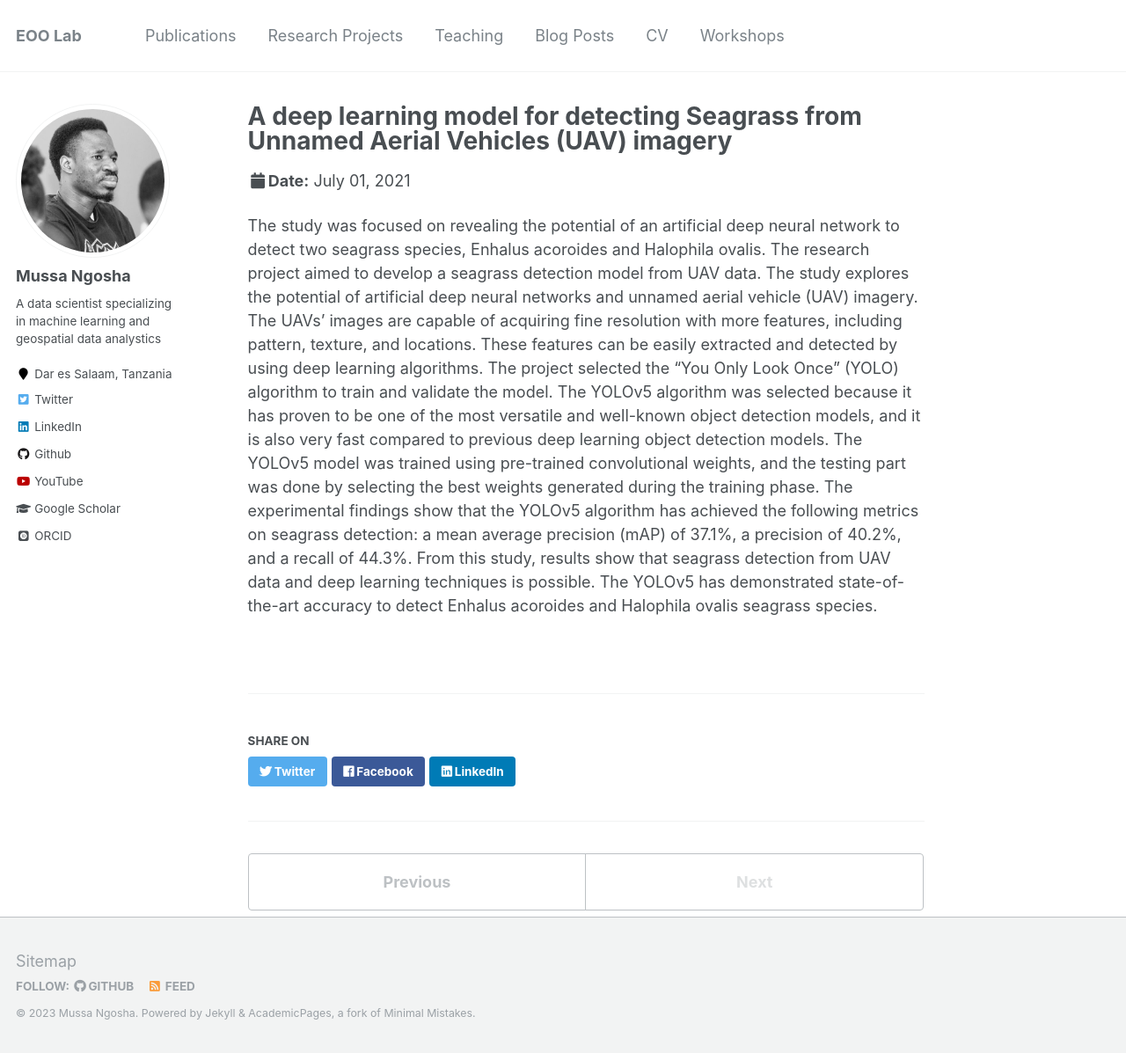
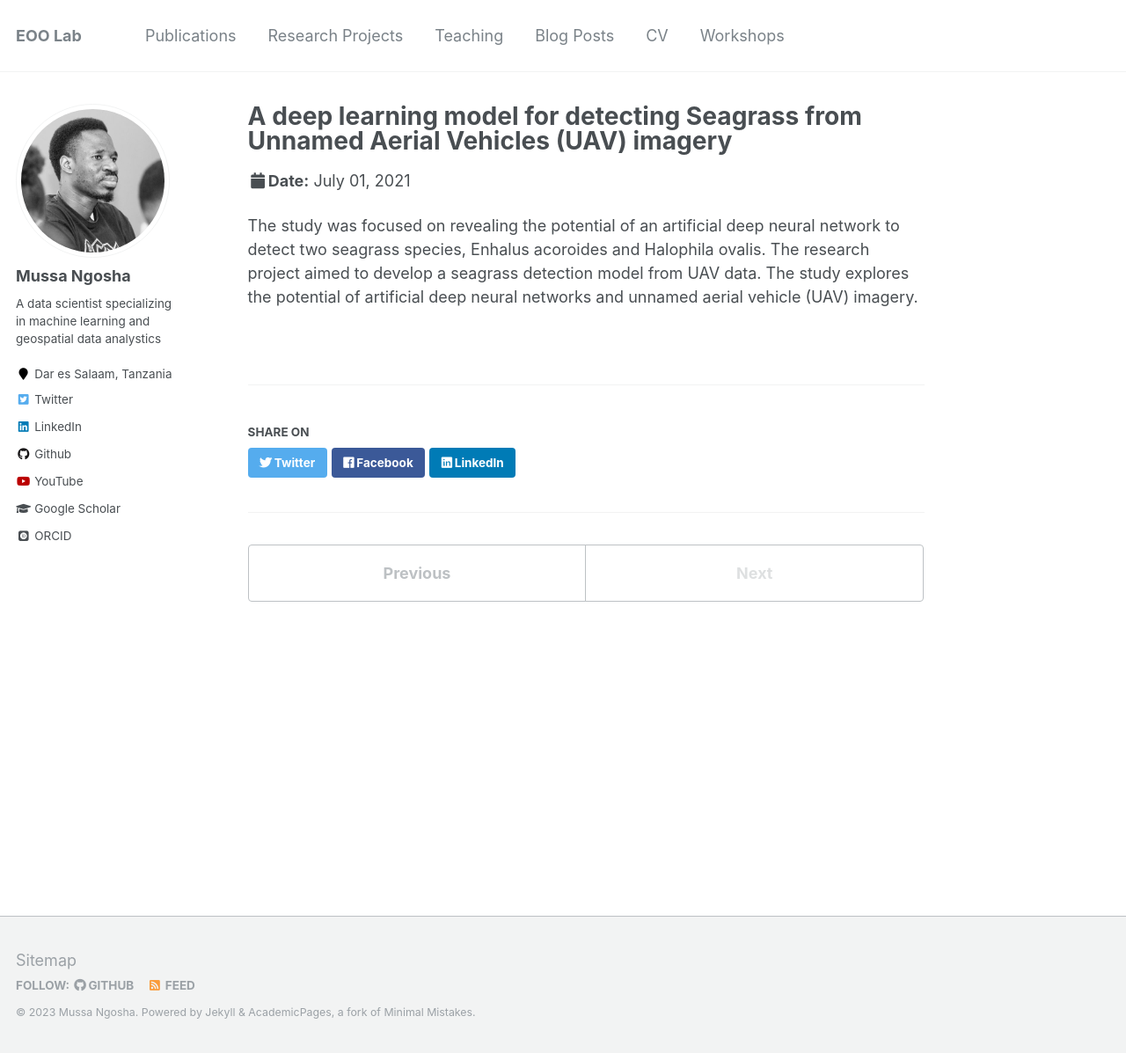
Before and after one commit to NgoshaJr/ngoshajr.github.io, a Jekyll site: the page built from _talks/2012-03-01-talk-1.md, in a window 1280 px wide and 1197 px high. Shown: the whole window at 88% size. Built offline with Jekyll 4.4.1, drawn with Linux system fonts in a browser that asks for light colours; some web fonts are replaced.

Commit message:
Update 2012-03-01-talk-1.md

```diff
--- a/_talks/2012-03-01-talk-1.md
+++ b/_talks/2012-03-01-talk-1.md
@@ -3,9 +3,9 @@ title: "A deep learning model for detecting Seagrass from Unnamed Aerial Vehicle
 collection: talks
 type: "Talk"
 permalink: /talks/2012-03-01-talk-1
-venue: "UC San Francisco, Department of Testing"
+venue: "University of Western Australia, Indian Ocean Marine Research Centre (IOMRC)"
 date: 2021-07-01
 location: "IORA Blue Carbon Hub, Australia"
 ---
 
-The study was focused on revealing the potential of an artificial deep neural network to detect two seagrass species, Enhalus acoroides and Halophila ovalis. The research project aimed to develop a seagrass detection model from UAV data. The study explores the potential of artificial deep neural networks and unnamed aerial vehicle (UAV) imagery. The UAVs' images are capable of acquiring fine resolution with more features, including pattern, texture, and locations. These features can be easily extracted and detected by using deep learning algorithms. The project selected the "You Only Look Once" (YOLO) algorithm to train and validate the model. The YOLOv5 algorithm was selected because it has proven to be one of the most versatile and well-known object detection models, and it is also very fast compared to previous deep learning object detection models. The YOLOv5 model was trained using pre-trained convolutional weights, and the testing part was done by selecting the best weights generated during the training phase. The experimental findings show that the YOLOv5 algorithm has achieved the following metrics on seagrass detection: a mean average precision (mAP) of 37.1%, a precision of 40.2%, and a recall of 44.3%. From this study, results show that seagrass detection from UAV data and deep learning techniques is possible. The YOLOv5 has demonstrated state-of-the-art accuracy to detect Enhalus acoroides and Halophila ovalis seagrass species.
+The study was focused on revealing the potential of an artificial deep neural network to detect two seagrass species, Enhalus acoroides and Halophila ovalis. The research project aimed to develop a seagrass detection model from UAV data. The study explores the potential of artificial deep neural networks and unnamed aerial vehicle (UAV) imagery.
```
